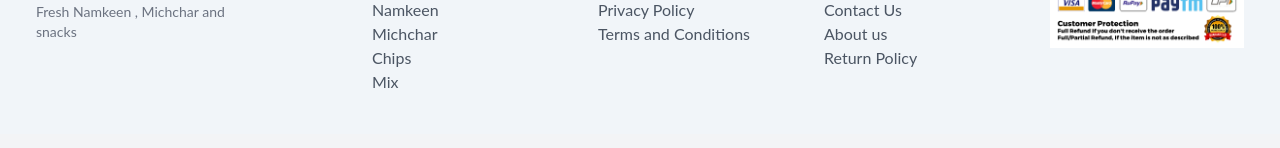
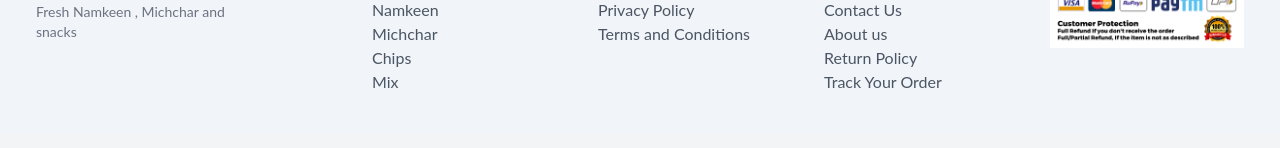
Before and after one commit to PARV-Jains/vsb, a Next.js app: page /trackyourorder in a window 1280 px wide. Shown: the part 1011-1159 px from the top of the page. Built offline with nearby package versions, Linux system fonts and the light colour scheme.

Commit message:
notification

```diff
--- a/components/footer.js
+++ b/components/footer.js
@@ -809,6 +809,13 @@ const Footer = ({
                       </a>
                     </Link>
                   </li>
+                  <li>
+                    <Link href="/trackyourorder">
+                      <a className="text-gray-600 hover:text-gray-800">
+                       Track Your Order
+                      </a>
+                    </Link>
+                  </li>
                 </nav>
               </div>
               <div className="lg:w-1/4 md:w-1/2 w-full px-4">
--- a/pages/index.js
+++ b/pages/index.js
@@ -51,7 +51,7 @@ const Home = ({ sanityproductss }) => {
   return (
 
     <div>
-       {/* <Script src="https://cdn.onesignal.com/sdks/OneSignalSDK.js" async=""/> */}
+       <Script src="https://cdn.onesignal.com/sdks/OneSignalSDK.js" async=""/>
        <Head>
         <title>Shri Vikas Sev Bhandar</title>
         <meta
```
